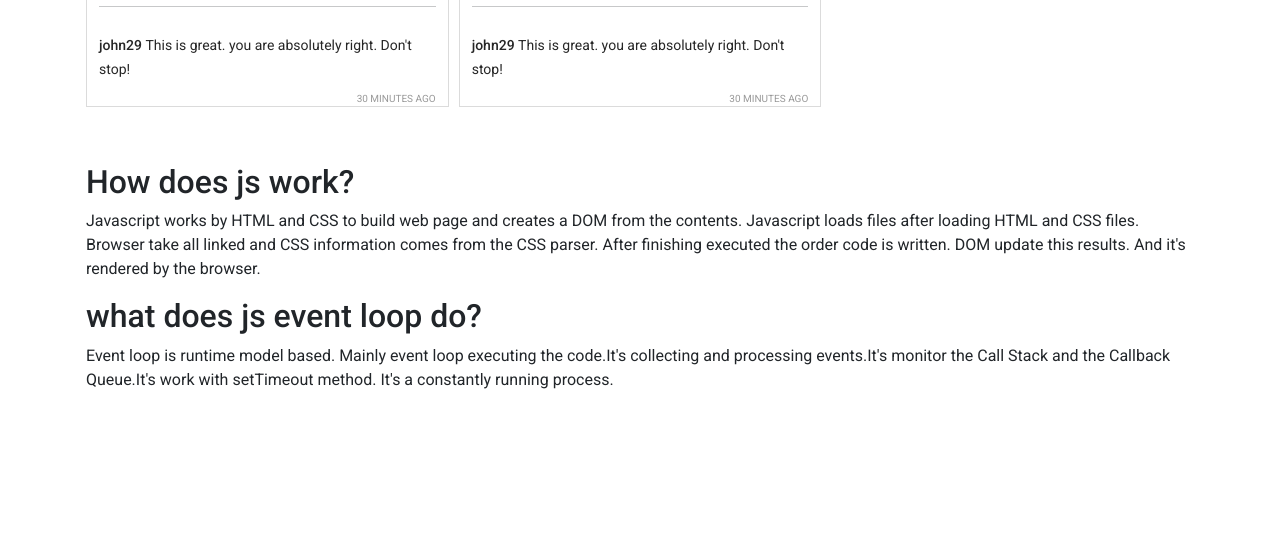
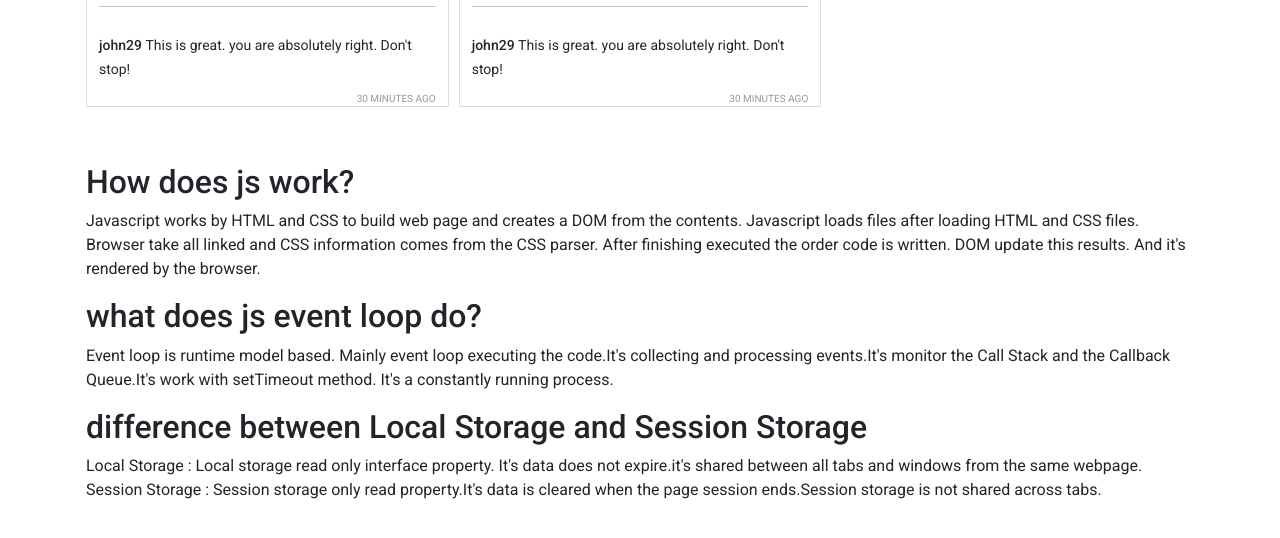
Before and after one commit to Sadia-90/insta-sohor, a plain HTML site: page index.html in a window 1280 px wide. Shown: the part 1425-1963 px from the top of the page. Before the commit the page ends 1873 px from the top, so only its background shows below. Drawn offline with nearby package versions, Linux system fonts and the light colour scheme.

Commit message:
final commit

```diff
--- a/index.html
+++ b/index.html
@@ -88,7 +88,13 @@
 
             <p>Event loop is runtime model based. Mainly event loop executing the code.It's collecting and processing events.It's monitor the Call Stack and the Callback Queue.It's work with setTimeout method. It's a constantly running process. </p>
 
+            <h2>difference between Local Storage and Session Storage</h2>
+            <p>
+                Local Storage : Local storage read only interface property. It's data does not expire.it's shared between all tabs and windows from the same webpage.
 
+                Session Storage : Session storage only read property.It's data is cleared when the page session ends.Session storage is not shared across tabs.
+
+            </p>
 
 
 
```
